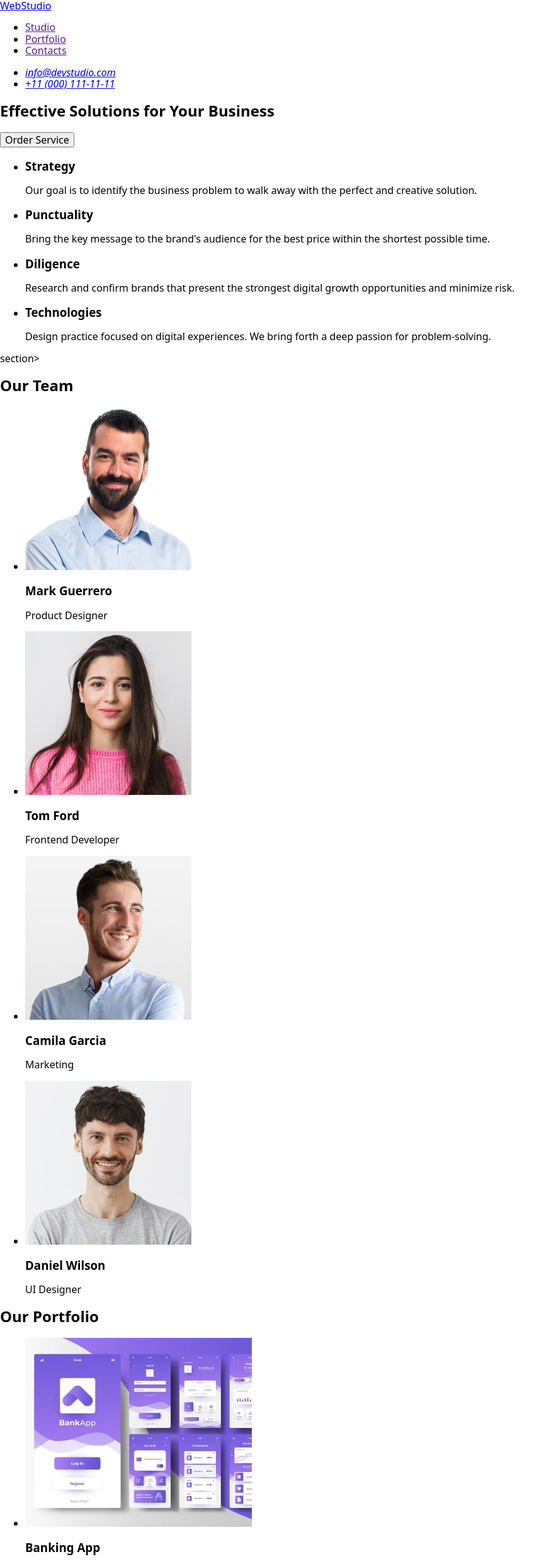
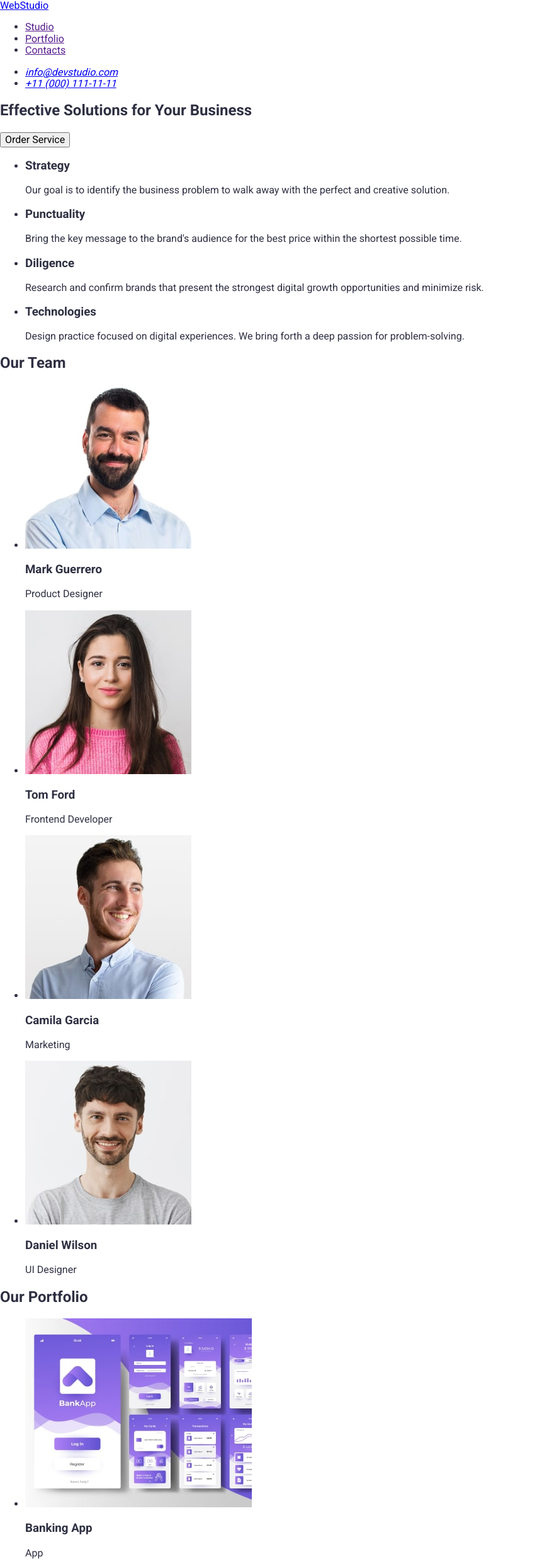
Before and after one commit to MariaYefimenko/goit-homework-02, a plain HTML site: page index.html in a window 1280 px wide. Shown: the top 2483 px of the page at 63% size, without its empty margins (0-880 px from the left). Drawn offline with nearby package versions, Linux system fonts and the light colour scheme.

Commit message:
commit with classes

```diff
--- a/css/styles.css
+++ b/css/styles.css
@@ -10,3 +10,8 @@
     clip: rect(0 0 0 0);
     overflow: hidden;
 }
+
+body {
+    font-family: Roboto;
+    color: #2E2F42;
+}
--- a/index.html
+++ b/index.html
@@ -11,124 +11,125 @@
 <link href="https://cdnjs.cloudflare.com/ajax/libs/modern-normalize/2.0.0/modern-normalize.min.css" rel="stylesheet" integrity="sha512-4xo8blKMVCiXpTaLzQSLSw3KFOVPWhm/TRtuPVc4WG6kUgjH6J03IBuG7JZPkcWMxJ5huwaBpOpnwYElP/m6wg==" crossorigin="anonymous" referrerpolicy="no-referrer">
 <link href="./css/styles.css" rel="stylesheet">
 </head>
+
 <body>
     <header>
-        <nav>
-            <a href="./index.html">WebStudio</a>
-            <ul>
+        <nav class="navigation">
+            <a class="header-logo" href="./index.html"><span class="header-logo-color">Web</span>Studio</a>
+            <ul class="navigation-sectors">
                 <li><a href="">Studio</a></li>
                 <li><a href="">Portfolio</a></li>
                 <li><a href="">Contacts</a></li>
             </ul>
         </nav>
-        <address>
-            <ul>
-                <li>
-                    <a href="mailto:info@devstudio.com">info@devstudio.com</a>
+        <address class="header-address">
+            <ul class="header-address-list">
+                <li class="header-address-item">
+                    <a class="header-address-links" href="mailto:info@devstudio.com">info@devstudio.com</a>
                 </li>
                 <li>
-                    <a href="tel:+110001111111">+11 (000) 111-11-11</a>
+                    <a class="header-address-links" href="tel:+110001111111">+11 (000) 111-11-11</a>
                 </li>
             </ul>
         </address>
     </header>
 
     <main>
-        <section>
-            <h1>Effective Solutions for Your Business</h1>
-            <button type="button">Order Service</button>
+        <section class="main-section">
+            <h1 class="main-header-first">Effective Solutions for Your Business</h1>
+            <button class="main-button" type="button">Order Service</button>
         </section>
-        <main>
+        <section class="second-section">
             <h2 class="visually-hidden">This is a hidden H2</h2>
-            <ul>
-                <li>
-                    <h3>Strategy</h3>
-                    <p>Our goal is to identify the business problem to walk away with the perfect and creative solution.
+            <ul class="second-section-list">
+                <li class="second-section-item">
+                    <h3 class="second-section-header"> Strategy</h3>
+                    <p class="second-section-text">Our goal is to identify the business problem to walk away with the perfect and creative solution.
                     </p>
                 </li>
-                <li>
-                    <h3>Punctuality</h3>
-                    <p>Bring the key message to the brand's audience for the best price within the shortest possible
+                <li class="second-section-item">
+                    <h3 class="second-section-header"> Punctuality</h3>
+                    <p class="second-section-text">Bring the key message to the brand's audience for the best price within the shortest possible
                         time.</p>
                 </li>
-                <li>
-                    <h3>Diligence</h3>
-                    <p>Research and confirm brands that present the strongest digital growth opportunities and minimize
+                <li class="second-section-item">
+                    <h3 class="second-section-header"> Diligence</h3>
+                    <p class="second-section-text">Research and confirm brands that present the strongest digital growth opportunities and minimize
                         risk.</p>
                 </li>
-                <li>
-                    <h3>Technologies</h3>
-                    <p>Design practice focused on digital experiences. We bring forth a deep passion for
+                <li class="second-section-item">
+                    <h3 class="second-section-header"> Technologies</h3>
+                    <p class="second-section-text">Design practice focused on digital experiences. We bring forth a deep passion for
                         problem-solving.</p>
                 </li>
             </ul>
-        </></main>section>
-        <section>
-            <h2>Our Team</h2>
-            <ul>
-                <li>
-                    <img src="./images/team-1.jpg" alt="Mark Guerrero" width="264" height="260">
-                    <h3>Mark Guerrero</h3>
-                    <p>Product Designer</p>
+        </section>
+        <section class="third-section">
+            <h2 class="third-section-header">Our Team</h2>
+            <ul class="third-section-list">
+                <li class="third-section-item">
+                    <img class="third-section-img" src="./images/team-1.jpg" alt="Mark Guerrero" width="264" height="260">
+                    <h3 class="third-section-hthree">Mark Guerrero</h3>
+                    <p class="third-section-text">Product Designer</p>
                 </li>
-                <li>
-                    <img src="./images/team-2.jpg" alt="Tom Ford" width="264" height="260">
-                    <h3>Tom Ford</h3>
-                    <p>Frontend Developer</p>
+                <li class="third-section-item">
+                    <img class="third-section-img" src="./images/team-2.jpg" alt="Tom Ford" width="264" height="260">
+                    <h3 class="third-section-hthree">Tom Ford</h3>
+                    <p class="third-section-text">Frontend Developer</p>
                 </li>
-                <li>
-                    <img src="./images/team-3.jpg" alt="Camila Garcia" width="264" height="260">
-                    <h3>Camila Garcia</h3>
-                    <p>Marketing</p>
+                <li class="third-section-item">
+                    <img class="third-section-img" src="./images/team-3.jpg" alt="Camila Garcia" width="264" height="260">
+                    <h3 class="third-section-hthree">Camila Garcia</h3>
+                    <p class="third-section-text">Marketing</p>
                 </li>
-                <li>
-                    <img src="./images/team-4.jpg" alt="Daniel Wilson" width="264" height="260">
-                    <h3>Daniel Wilson</h3>
-                    <p>UI Designer</p>
+                <li class="third-section-item">
+                    <img class="third-section-img" src="./images/team-4.jpg" alt="Daniel Wilson" width="264" height="260">
+                    <h3 class="third-section-hthree">Daniel Wilson</h3>
+                    <p class="third-section-text">UI Designer</p>
                 </li>
             </ul>
         </section>
-        <section>
-            <h2>Our Portfolio</h2>
-            <ul>
-                <li>
-                    <img src="./images/portf-1.jpg" alt="bank app" width="360" height="300">
-                    <h3>Banking App</h3>
-                    <p>App</p>
+        <section class="fourth-section">
+            <h2 class="fourth-section-header">Our Portfolio</h2>
+            <ul class="fourth-section-list">
+                <li class="fourth-section-item">
+                    <img class="fourth-section-img" src="./images/portf-1.jpg" alt="bank app" width="360" height="300">
+                    <h3 class="fourth-section-hthree">Banking App</h3>
+                    <p class="fourth-section-class">App</p>
                 </li>
-                <li>
-                    <img src="./images/portf-2.jpg" alt="phone" width="360" height="300">
-                    <h3>Cashless Payment</h3>
-                    <p>Marketing</p>
+                <li class="fourth-section-item">
+                    <img class="fourth-section-img" src="./images/portf-2.jpg" alt="phone" width="360" height="300">
+                    <h3 class="fourth-section-hthree">Cashless Payment</h3>
+                    <p class="fourth-section-class">Marketing</p>
                 </li>
-                <li>
-                    <img src="./images/portf-3.jpg" alt="phone and laptop" width="360" height="300">
-                    <h3>Meditation App</h3>
-                    <p>App</p>
+                <li class="fourth-section-item">
+                    <img class="fourth-section-img" src="./images/portf-3.jpg" alt="phone and laptop" width="360" height="300">
+                    <h3 class="fourth-section-hthree">Meditation App</h3>
+                    <p class="fourth-section-class">App</p>
                 </li>
-                <li>
-                    <img src="./images/portf-4.jpg" alt="taxi" width="360" height="300">
-                    <h3>Taxi Service</h3>
-                    <p>Marketing</p>
+                <li class="fourth-section-item">
+                    <img class="fourth-section-img" src="./images/portf-4.jpg" alt="taxi" width="360" height="300">
+                    <h3 class="fourth-section-hthree">Taxi Service</h3>
+                    <p class="fourth-section-class">Marketing</p>
                 </li>
-                <li>
-                    <img src="./images/portf-5.jpg" alt="phone screen" width="360" height="300">
-                    <h3>Screen Illustrations</h3>
-                    <p>Design</p>
+                <li class="fourth-section-item">
+                    <img class="fourth-section-img" src="./images/portf-5.jpg" alt="phone screen" width="360" height="300">
+                    <h3 class="fourth-section-hthree">Screen Illustrations</h3>
+                    <p class="fourth-section-class">Design</p>
                 </li>
-                <li>
-                    <img src="./images/portf-6.jpg" alt="girl" width="360" height="300">
-                    <h3>Online Courses</h3>
-                    <p>Marketing</p>
+                <li class="fourth-section-item">
+                    <img class="fourth-section-img" src="./images/portf-6.jpg" alt="girl" width="360" height="300">
+                    <h3 class="fourth-section-hthree">Online Courses</h3>
+                    <p class="fourth-section-class">Marketing</p>
                 </li>
             </ul>
         </section>
     </main>
 
 
-    <footer>
-        <a href="./index.html">WebStudio</a>
-        <p>Increase the flow of customers and sales for your business with digital marketing & growth solutions.</p>
+    <footer class="footer">
+        <a class="footer-logo" href="./index.html"><span class="footer-logo-color">Web</span>Studio</a>
+        <p class="footer-text">Increase the flow of customers and sales for your business with digital marketing & growth solutions.</p>
     </footer>
 </body>
 
```
